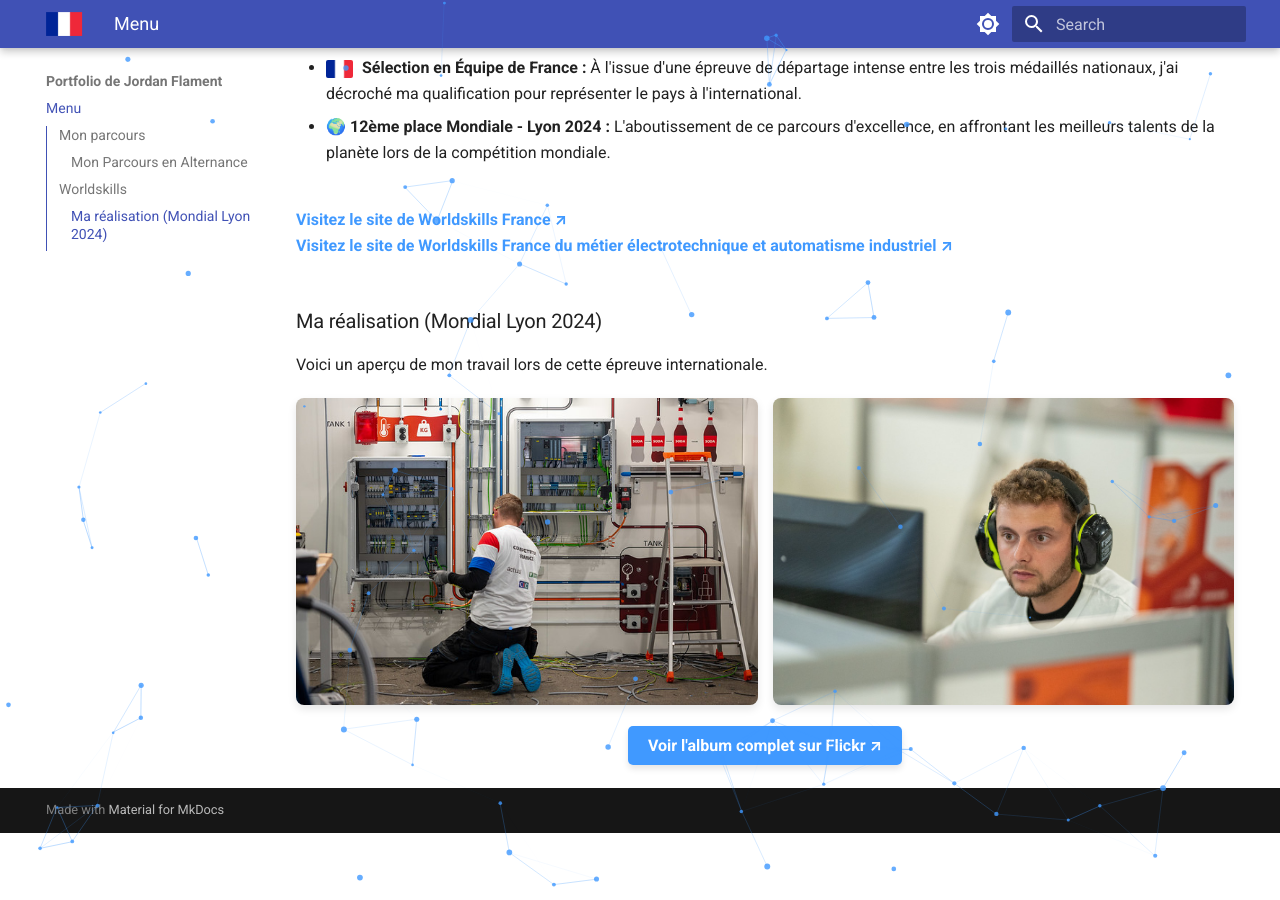
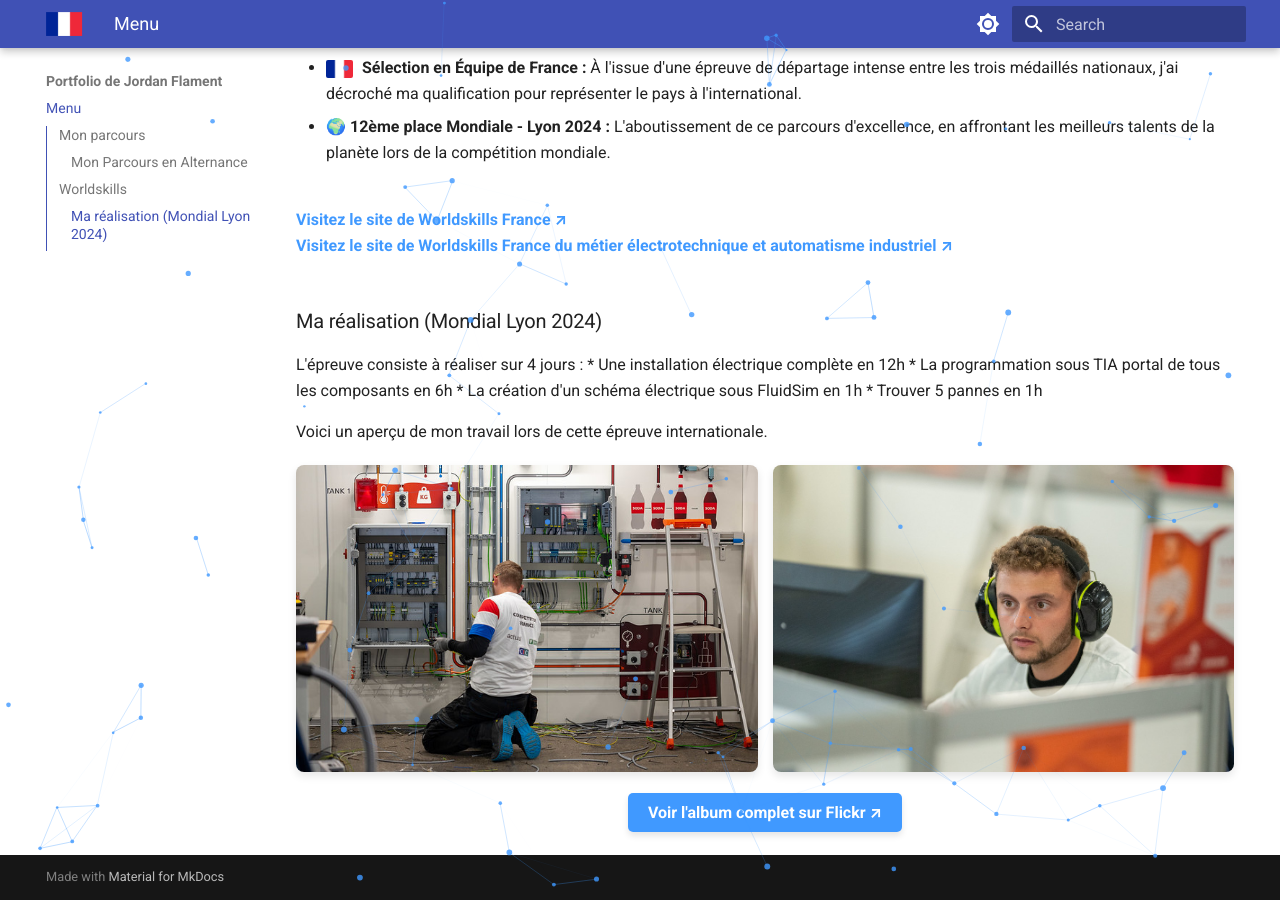
Before and after one commit to jordan-flament/jordan-flament.github.io, an MkDocs documentation site: the page built from docs/index.md, in a window 1280 px wide and 900 px high, scrolled down 3182 px. Built offline with MkDocs 1.6.1 and Material for MkDocs 9.7.7, drawn with Linux system fonts in a browser that asks for light colours.

Commit message:
flickr V4

```diff
--- a/docs/index.md
+++ b/docs/index.md
@@ -178,6 +178,12 @@ Engagé dans la catégorie *Électrotechnique et Automatisme Industriel*, cette
 
 ### Ma réalisation (Mondial Lyon 2024)
 
+L'épreuve consiste à réaliser sur 4 jours :
+* Une installation électrique complète en 12h
+* La programmation sous TIA portal de tous les composants en 6h
+* La création d'un schéma électrique sous FluidSim en 1h
+* Trouver 5 pannes en 1h
+
 Voici un aperçu de mon travail lors de cette épreuve internationale.
 
 <div style="display: flex; gap: 15px; flex-wrap: wrap; justify-content: center; margin-top: 20px; margin-bottom: 20px;">
```
